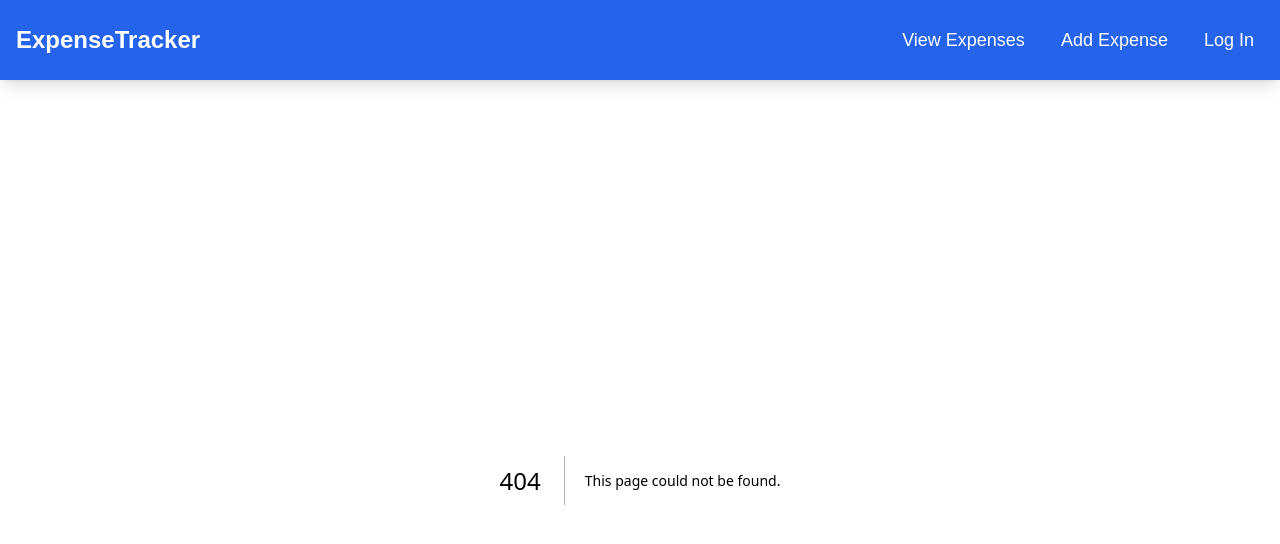
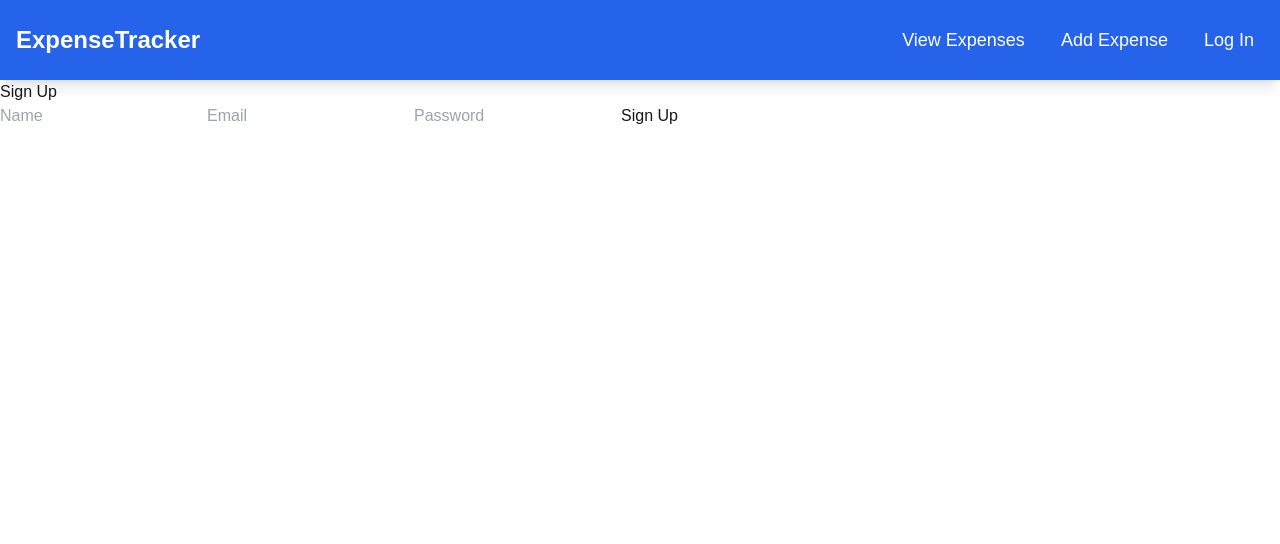
Before and after one commit to AntonioKOD/expense-tracker, a Next.js app: page /auth/signupPage in a window 1280 px wide. Before the commit this address had no page. Shown: the top 544 px of the page. Built offline with nearby package versions, Linux system fonts and the light colour scheme.

Commit message:
changed file structure

```diff
--- a/app/api/auth/signup/signupPage/page.js
+++ b/app/auth/signupPage/page.js
@@ -13,7 +13,7 @@ export default function SignUp(){
     const handleSubmit = async(e)=> {
         e.preventDefault();
 
-        const res = await fetch('/api/auth/signup', {
+        const res = await fetch('/auth/signup', {
             method: 'POST',
             body: JSON.stringify({name, email, password}),
             headers: {
--- a/app/page.jsx
+++ b/app/page.jsx
@@ -5,7 +5,7 @@ export default function Home() {
   return (
     <>
       <div className="flex flex-1 w-full flex-col items-center justify-center text-center px-4 sm:mt-28 mt-20">
-        <Link href='/' className="border rounded-2xl py-1 px-4 text-slate-500 text-sm mb-5 hover:scale-105 transition duration-300 ease-in-out ">Sign Up</Link>
+        <Link href='/auth/signupPage' className="border rounded-2xl py-1 px-4 text-slate-500 text-sm mb-5 hover:scale-105 transition duration-300 ease-in-out ">Sign Up</Link>
         <h1 className="mx-auto max-w-4xl font-display text-5xl font-bold tracking-normal text-slate-900 sm:text-7xl ">
           Effortlesly manage your spending and achieve
           <span className="relative whitespace-nowrap text-blue-400">
```
Also changed, not shown: app/auth/[...nextauth]/route.js (renamed from app/api/auth/[...nextauth]/route.js), app/auth/signup/route.js (renamed from app/api/auth/signup/route.js).
